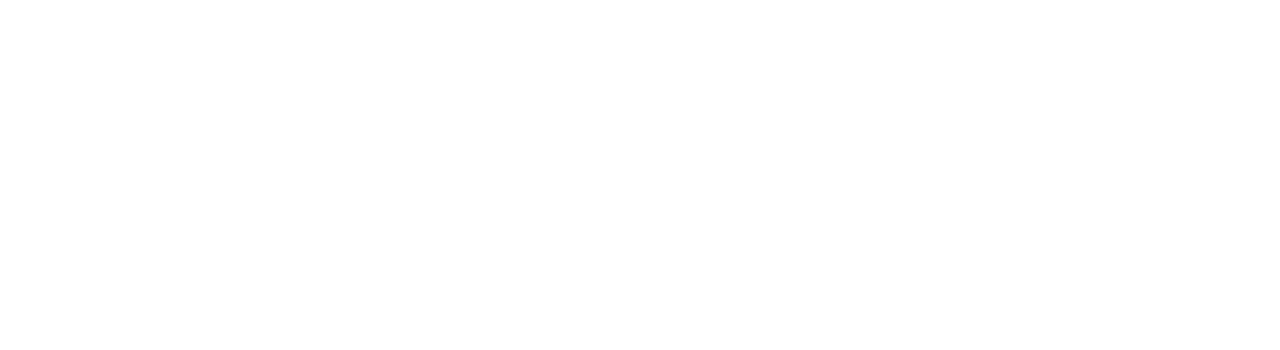
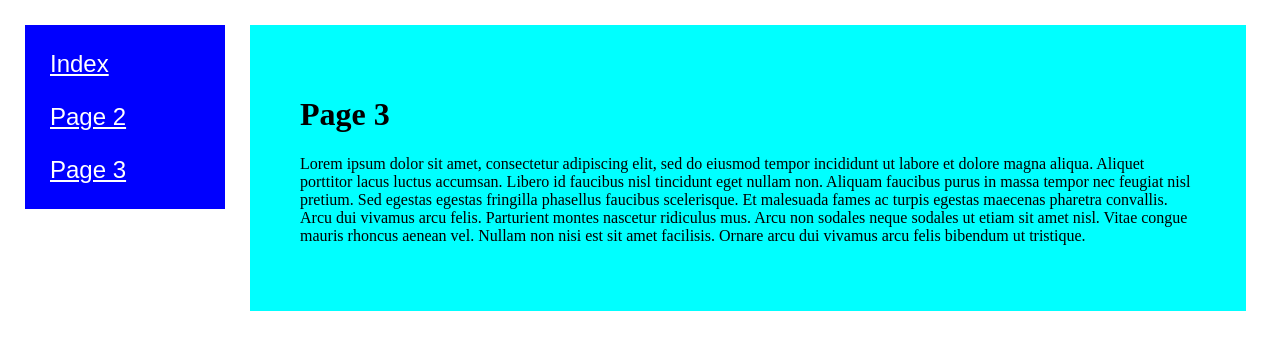
Before and after one commit to polaristardust/CfaDomPractice, a plain HTML site: page page3.html in a window 1280 px wide. Drawn offline with Linux system fonts and the light colour scheme.

Commit message:
styles and js page

```diff
--- a/index.html
+++ b/index.html
@@ -3,6 +3,8 @@
         <title>
             DOM Practice
         </title>
+        <link rel="stylesheet" href = "styles.css">
+
     </head>
     <body>
         <nav>
@@ -34,4 +36,5 @@
             </p>
         </main>
     </body>
+    <script src = "script.js"></script>
 </html>
--- a/page3.html
+++ b/page3.html
@@ -0,0 +1,38 @@
+<html>
+    <head>
+        <title>
+            DOM Practice
+        </title>
+        <link rel="stylesheet" href = "styles.css">
+    </head>
+    <body>
+        <nav>
+            <div class = "menuItem">
+                <a href="index.html" class = "menuLink">Index</a>
+            </div>
+            <div class = "menuItem">
+                <a href="page2.html" class = "menuLink">Page 2</a>
+            </div>
+            <div class = "menuItem">
+                <a href="page3.html" class = "menuLink">Page 3</a>
+            </div>
+        </nav>
+        <main>
+            <h1>Page 3</h1>
+            <p class = "content">
+                Lorem ipsum dolor sit amet, consectetur adipiscing elit,
+                sed do eiusmod tempor incididunt ut labore et dolore magna
+                aliqua. Aliquet porttitor lacus luctus accumsan. Libero id
+                faucibus nisl tincidunt eget nullam non. Aliquam faucibus
+                purus in massa tempor nec feugiat nisl pretium. Sed egestas
+                egestas fringilla phasellus faucibus scelerisque. Et malesuada
+                fames ac turpis egestas maecenas pharetra convallis. Arcu dui
+                vivamus arcu felis. Parturient montes nascetur ridiculus mus.
+                Arcu non sodales neque sodales ut etiam sit amet nisl. Vitae
+                congue mauris rhoncus aenean vel. Nullam non nisi est sit amet
+                facilisis. Ornare arcu dui vivamus arcu felis bibendum ut
+                tristique.
+            </p>
+        </main>
+    </body>
+</html>
--- /dev/null
+++ b/styles.css
@@ -0,0 +1,24 @@
+nav {
+    position: absolute;
+    left:25px;
+    top:25px;
+    width: 200px;
+    background-color: blue;
+    color: white;
+}
+nav > div {
+    margin: 25px;
+}
+a.menuLink{
+    color: white;
+    font-family: sans-serif;
+    font-size: 1.5em;
+}
+main{
+    position: absolute;
+    left:250px;
+    top: 25px;
+    background-color: aqua;
+    width: 70%;
+    padding: 50px;
+}
```
Also changed, not shown: script.js (added).
